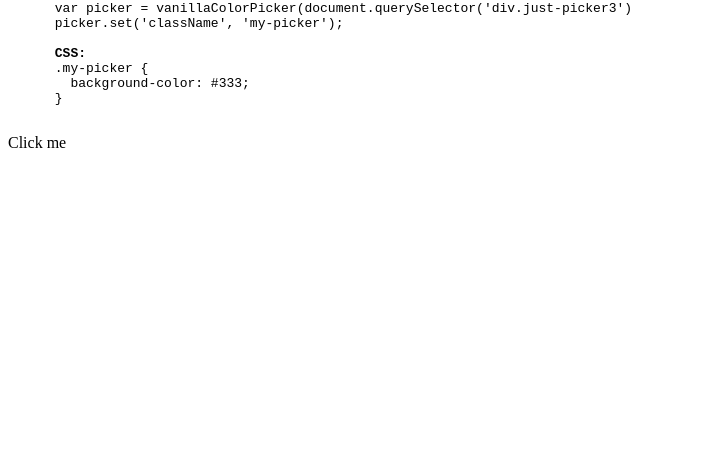
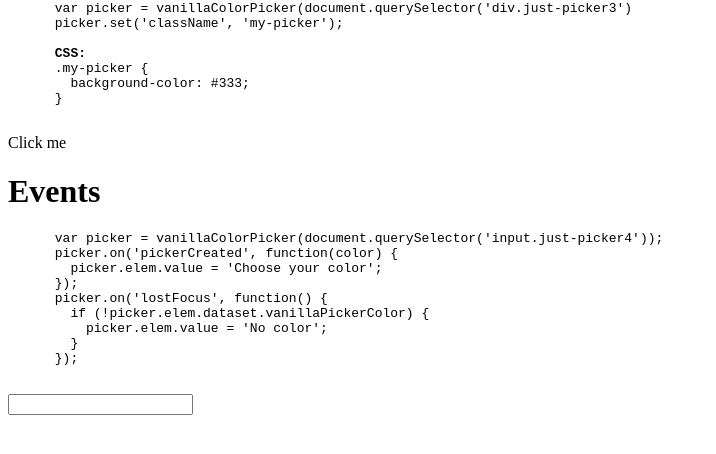
Before and after one commit to miroshko/vanilla-color-picker, a website: page demo/index.html in a window 1280 px wide. Shown: the part 580-1034 px from the top of the page, without its empty margins (0-716 px from the left). Before the commit the page ends 800 px from the top, so only its background shows below. Drawn offline with Linux system fonts and the light colour scheme.

Commit message:
events demo

```diff
--- a/demo/index.html
+++ b/demo/index.html
@@ -90,7 +90,35 @@
     </script>
   </section>
 
-  <br />
+  <h1>Events</h1>
+  <section>
+    <pre>
+      var picker = vanillaColorPicker(document.querySelector('input.just-picker4'));
+      picker.on('pickerCreated', function(color) {
+        picker.elem.value = 'Choose your color';
+      });
+      picker.on('lostFocus', function() {
+        if (!picker.elem.dataset.vanillaPickerColor) {
+          picker.elem.value = 'No color';
+        }
+      });
+    </pre>
+    <input class="just-picker4">
+    <script type="text/javascript">
+      window.addEventListener('load', function() {
+        var picker = vanillaColorPicker(document.querySelector('input.just-picker4'));
+        picker.on('pickerCreated', function(color) {
+          picker.elem.value = 'Choose your color';
+        });
+        picker.on('lostFocus', function() {
+          if (!picker.elem.dataset.vanillaPickerColor) {
+            picker.elem.value = 'No color';
+          }
+        });
+      });
+    </script>
+  </section>
+
   <br />
   <br />
 
--- a/src/vanilla-color-picker.js
+++ b/src/vanilla-color-picker.js
@@ -75,7 +75,7 @@
     this._onFocusLost = function() {
       setTimeout(function() {
         if (this_.elem.contains(document.activeElement)) {
-          // blur is not propagating
+          // because blur is not propagating
           document.activeElement.addEventListener('blur', this_._onFocusLost);
         } else {
           this_.emit('lostFocus');
@@ -179,6 +179,7 @@
         this_.emit('colorChosen', color, this_.elem);
       });
       this_.currentPicker.on('lostFocus', function() {
+        this_.emit('lostFocus');
         this_.destroyPicker();
       });
       this_.emit('pickerCreated');
```
